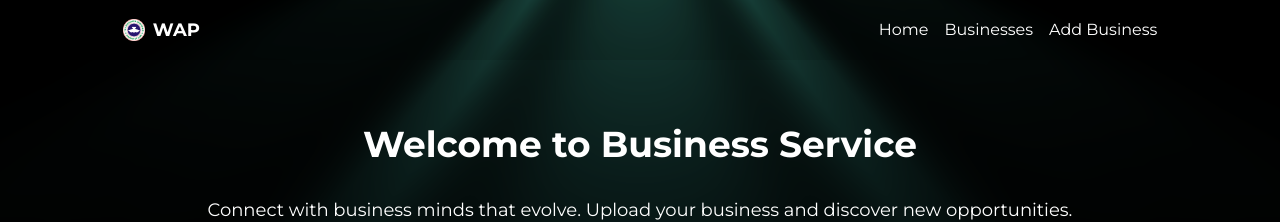
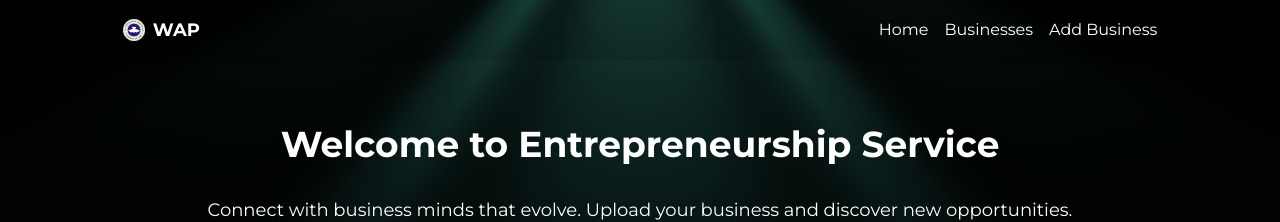
Before and after one commit to sulaimonaa/rccg-event, a Next.js app: page / in a window 1280 px wide. Shown: the top 222 px of the page. Built offline with nearby package versions, Linux system fonts and the light colour scheme; no server answers; the database is empty.

Commit message:
fix caching delay

```diff
--- a/app/layout.tsx
+++ b/app/layout.tsx
@@ -15,7 +15,7 @@ const geistMono = Geist_Mono({
 });
 
 export const metadata: Metadata = {
-  title: "Business Service: Building Solutions from the Kingdom House",
+  title: "Entrepreneurship Service: Building Solutions from the Kingdom House",
   description: "Connecting business minds that evolve",
 };
 
--- a/app/page.tsx
+++ b/app/page.tsx
@@ -1,3 +1,4 @@
+export const dynamic = "force-dynamic";
 import ExploreBtn from "@/components/button/ExploreBtn";
 import BusinessCard from "@/components/BusinessCard";
 import {connectToDatabase} from "@/lib/mongodb";
@@ -31,7 +32,7 @@ export default async function Home() {
       <section>
         <div className={"lg:w-10/12 container mx-auto px-4 py-8"}>
 
-              <h1 className={"text-4xl font-bold mt-8 mb-8 text-center text-white"}>Welcome to Business Service</h1>
+              <h1 className={"text-4xl font-bold mt-8 mb-8 text-center text-white"}>Welcome to Entrepreneurship Service</h1>
               <p className={"text-lg mb-6 text-center text-white"}>
                 Connect with business minds that evolve. Upload your business and discover new opportunities.
               </p>
@@ -45,7 +46,7 @@ export default async function Home() {
                 <h2 className={"text-3xl font-bold mb-6 text-start text-white"}>Featured Businesses</h2>
                 <div className={"grid grid-cols-1 sm:grid-cols-2 md:grid-cols-3 gap-6"}>
                   {businesses.map((business: IBusinessData) => (
-                      <BusinessCard key={business.business} {...business} />
+                      <BusinessCard key={business._id} {...business} />
                   ))}
                 </div>
               </div>
```
